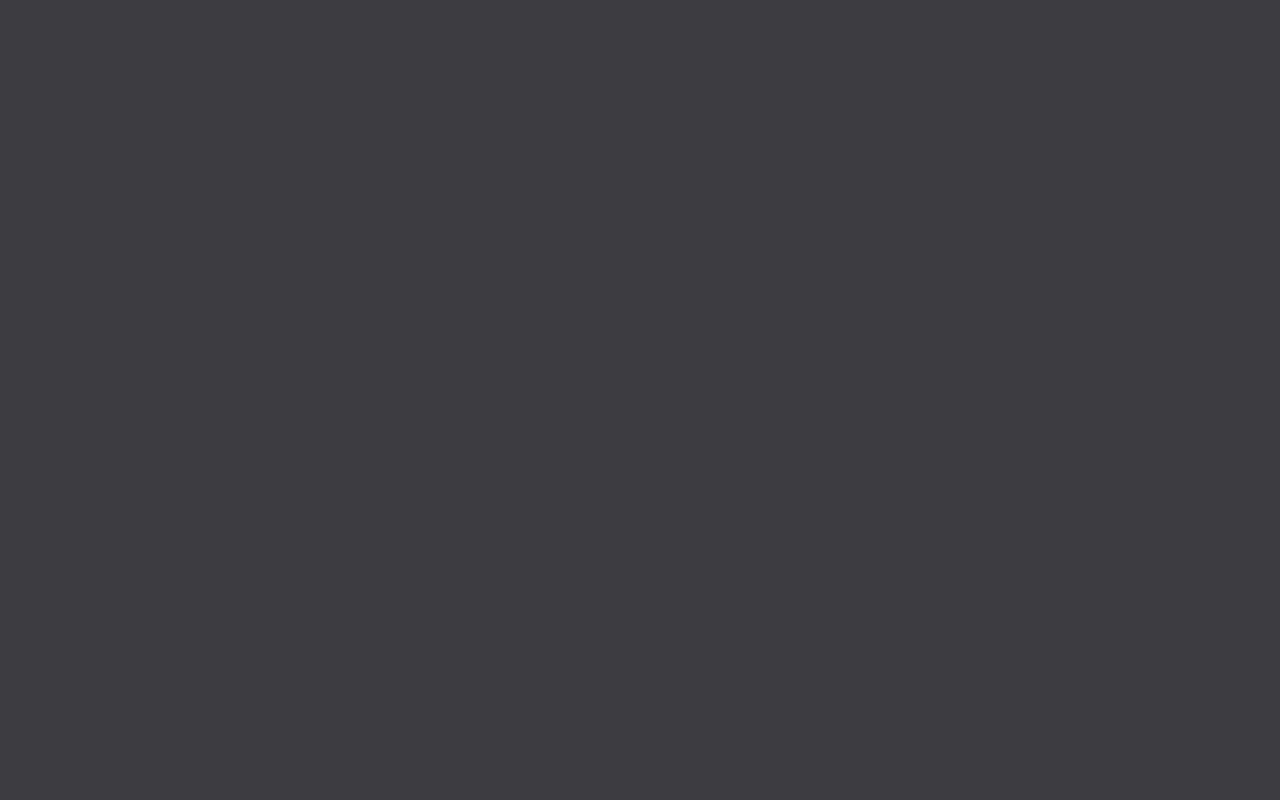
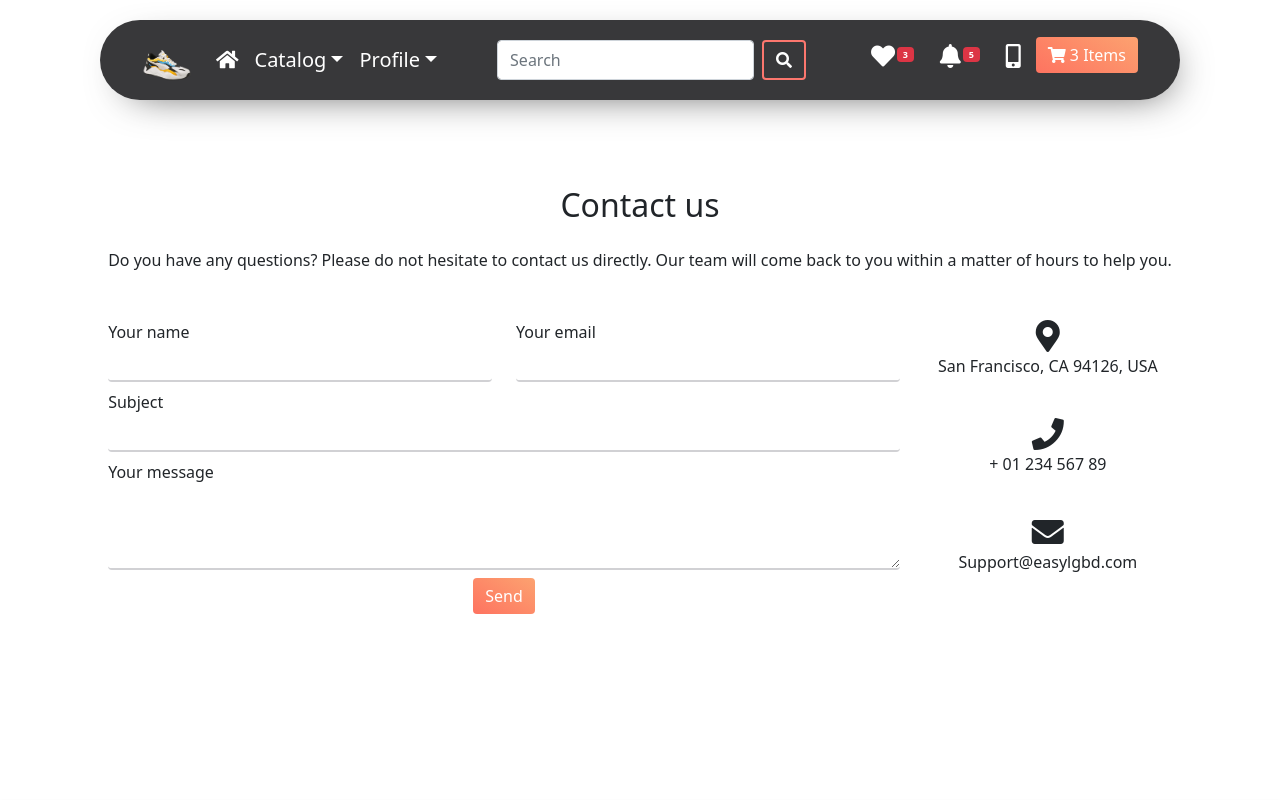
Before and after one commit to PrisecaruEmilia/licenta-Frontend-3, a React (Create React App) app: page /contact in a window 1280 px wide. Shown: the top 800 px of the page. Built offline with nearby package versions, Linux system fonts and the light colour scheme.

Commit message:
contact page component

```diff
--- a/src/assets/css/custom.css
+++ b/src/assets/css/custom.css
@@ -9,6 +9,8 @@
 @import 'typo.css';
 @import 'pages/home.css';
 @import 'onBoard.css';
+@import 'pages/contact.css';
+
 * {
   margin: 0;
   padding: 0;
--- /dev/null
+++ b/src/assets/css/pages/contact.css
@@ -0,0 +1,44 @@
+.contact-page-section {
+  background-color: #ffffff;
+}
+
+.contact-page-container {
+  padding-top: 100px;
+  padding-bottom: 100px;
+  display: flex;
+  align-items: center;
+  justify-content: center;
+  min-height: 100vh;
+}
+
+/* .contact-page-column {
+  display: flex;
+  align-items: center;
+  justify-content: center;
+} */
+
+.contact-page-submit-button {
+  background: rgb(252, 162, 112);
+  background: linear-gradient(
+    212deg,
+    rgba(252, 162, 112, 1) 0%,
+    rgba(254, 115, 96, 1) 100%
+  );
+  border: none;
+}
+
+.contact-page-input-field {
+  border: none;
+  border-bottom: 2px solid #d1d1d4;
+}
+
+.contact-page-input-field:active,
+.contact-page-input-field:focus,
+.contact-page-input-field:hover {
+  outline: none;
+  border-bottom-color: #d77c75;
+}
+
+.contact-page-icon:hover {
+  color: rgba(254, 115, 96, 1);
+}
--- /dev/null
+++ b/src/components/common/Contact.js
@@ -0,0 +1,127 @@
+import React, { Component } from 'react';
+import { Container, Row, Col, Form, Button } from 'react-bootstrap';
+export class Contact extends Component {
+  render() {
+    return (
+      <section className="contact-page-section">
+        <div className="contact-page-container">
+          <Row className="p-2 mx-2">
+            <Col className="contact-page-column">
+              <section className="mb-4">
+                <h2 className="h1-responsive font-weight-bold text-center my-4">
+                  Contact us
+                </h2>
+                <p className="text-center w-responsive mx-auto mb-5">
+                  Do you have any questions? Please do not hesitate to contact
+                  us directly. Our team will come back to you within a matter of
+                  hours to help you.
+                </p>
+
+                <div className="row">
+                  <div className="col-md-9 mb-md-0 mb-5">
+                    <form
+                      id="contact-page-contact-form"
+                      name="contact-page-contact-form"
+                      action=""
+                      method=""
+                    >
+                      <div className="row">
+                        <div className="col-md-6">
+                          <div className="md-form mb-2">
+                            <label htmlFor="contact-page-name-input-field">
+                              Your name
+                            </label>
+                            <input
+                              type="text"
+                              id="contact-page-name-input-field"
+                              name="contact-page-name-input-field"
+                              className="form-control contact-page-input-field"
+                            />
+                          </div>
+                        </div>
+
+                        <div className="col-md-6">
+                          <div className="md-form mb-2">
+                            <label htmlFor="contact-page-email-input-field">
+                              Your email
+                            </label>
+                            <input
+                              type="text"
+                              id="contact-page-email-input-field"
+                              name="contact-page-email-input-field"
+                              className="form-control contact-page-input-field"
+                            />
+                          </div>
+                        </div>
+                      </div>
+
+                      <div className="row">
+                        <div className="col-md-12">
+                          <div className="md-form mb-2">
+                            <label htmlFor="contact-page-subject-input-field">
+                              Subject
+                            </label>
+                            <input
+                              type="text"
+                              id="contact-page-subject-input-field"
+                              name="contact-page-subject-input-field"
+                              className="form-control contact-page-input-field"
+                            />
+                          </div>
+                        </div>
+                      </div>
+
+                      <div className="row">
+                        <div className="col-md-12">
+                          <div className="md-form mb-2">
+                            <label htmlFor="contact-page-message-input-textarea">
+                              Your message
+                            </label>
+                            <textarea
+                              type="text"
+                              id="contact-page-message-input-textarea"
+                              name="contact-page-message-input-textarea"
+                              rows="3"
+                              className="form-control md-textarea contact-page-input-field"
+                            ></textarea>
+                          </div>
+                        </div>
+                      </div>
+                    </form>
+
+                    <div className="text-center text-md-left">
+                      <a className="btn btn-primary contact-page-submit-button">
+                        Send
+                      </a>
+                    </div>
+                  </div>
+
+                  <div className="col-md-3 text-center">
+                    <ul className="list-unstyled mb-0">
+                      <li>
+                        <i className="fas fa-map-marker-alt fa-2x contact-page-icon"></i>
+                        <p>San Francisco, CA 94126, USA</p>
+                      </li>
+
+                      <li>
+                        <i className="fas fa-phone mt-4 fa-2x contact-page-icon"></i>
+                        <p>+ 01 234 567 89</p>
+                      </li>
+
+                      <li>
+                        <i className="fas fa-envelope mt-4 fa-2x contact-page-icon"></i>
+                        <p>Support@easylgbd.com</p>
+                      </li>
+                    </ul>
+                  </div>
+                </div>
+              </section>
+            </Col>
+          </Row>
+        </div>
+      </section>
+    );
+  }
+}
+
+export default Contact;
--- a/src/components/common/Footer.js
+++ b/src/components/common/Footer.js
@@ -46,7 +46,7 @@ export class Footer extends Component {
                   Company Profile
                 </Link>
                 <br></br>
-                <Link to="/" className="footer-link">
+                <Link to="/contact" className="footer-link">
                   Contact Us
                 </Link>
                 <br></br>
--- /dev/null
+++ b/src/pages/ContactPage.js
@@ -0,0 +1,23 @@
+import React, { Component, Fragment } from 'react';
+import Footer from '../components/common/Footer';
+import { Container } from 'react-bootstrap';
+import NavMenu from '../components/common/NavMenu';
+import Contact from '../components/common/Contact';
+
+export class ContactPage extends Component {
+  render() {
+    return (
+      <Fragment>
+        <Container className="p-0 m-0 overflow-hidden" fluid={true}>
+          <header className="home-header-header">
+            <NavMenu />
+          </header>
+          <Contact />
+        </Container>
+        <Footer />
+      </Fragment>
+    );
+  }
+}
+
+export default ContactPage;
--- a/src/route/AppRoute.js
+++ b/src/route/AppRoute.js
@@ -1,5 +1,6 @@
 import React, { Component, Fragment } from 'react';
 import { Route, Switch } from 'react-router';
+import ContactPage from '../pages/ContactPage';
 import HomePage from '../pages/HomePage';
 import UserLoginPage from '../pages/UserLoginPage';
 
@@ -10,6 +11,7 @@ export class AppRoute extends Component {
         <Switch>
           <Route exact path="/" component={HomePage} />
           <Route exact path="/login" component={UserLoginPage} />
+          <Route exact path="/contact" component={ContactPage} />
         </Switch>
       </Fragment>
     );
```
